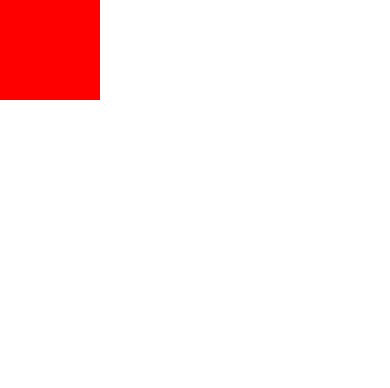
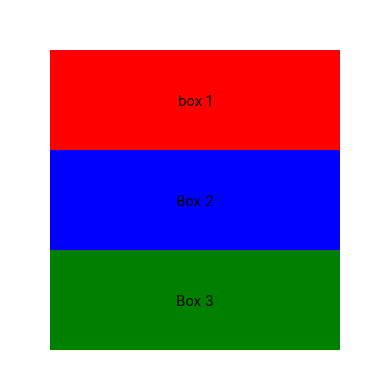
Before and after one commit to kevinxcode/React-Native-Features, a React Native app: screen / in a window 390 px wide. Shown: the top 388 px of the page. Built offline with nearby package versions, Linux system fonts and the light colour scheme.

Commit message:
flexbox-box

```diff
--- a/App.js
+++ b/App.js
@@ -3,13 +3,35 @@ import { StyleSheet, Text, View, TextInput, Button } from 'react-native';
 
 export default function App() {
   return (
-    <View style={{
-      backgroundColor: 'red',
-      width: 100,
-      height: 100,
-      justifyContent: 'center',
-      alignItems: 'center'
-    }}></View>
+    <View style={{padding: 50}}>
+      <View style={{
+        backgroundColor: 'red',
+        width: '100%',
+        height: 100,
+        justifyContent: 'center',
+        alignItems: 'center'
+      }}>
+        <Text>box 1</Text>
+      </View>
+      <View style={{
+        backgroundColor: 'blue',
+        width: '100%',
+        height: 100,
+        justifyContent: 'center',
+        alignItems: 'center'
+      }}>
+        <Text>Box 2</Text>
+      </View>
+      <View style={{
+        backgroundColor: 'green',
+        width: '100%',
+        height: 100,
+        justifyContent: 'center',
+        alignItems: 'center'
+      }}>
+        <Text>Box 3</Text>
+      </View>
+    </View>
   );
 }
 
```
